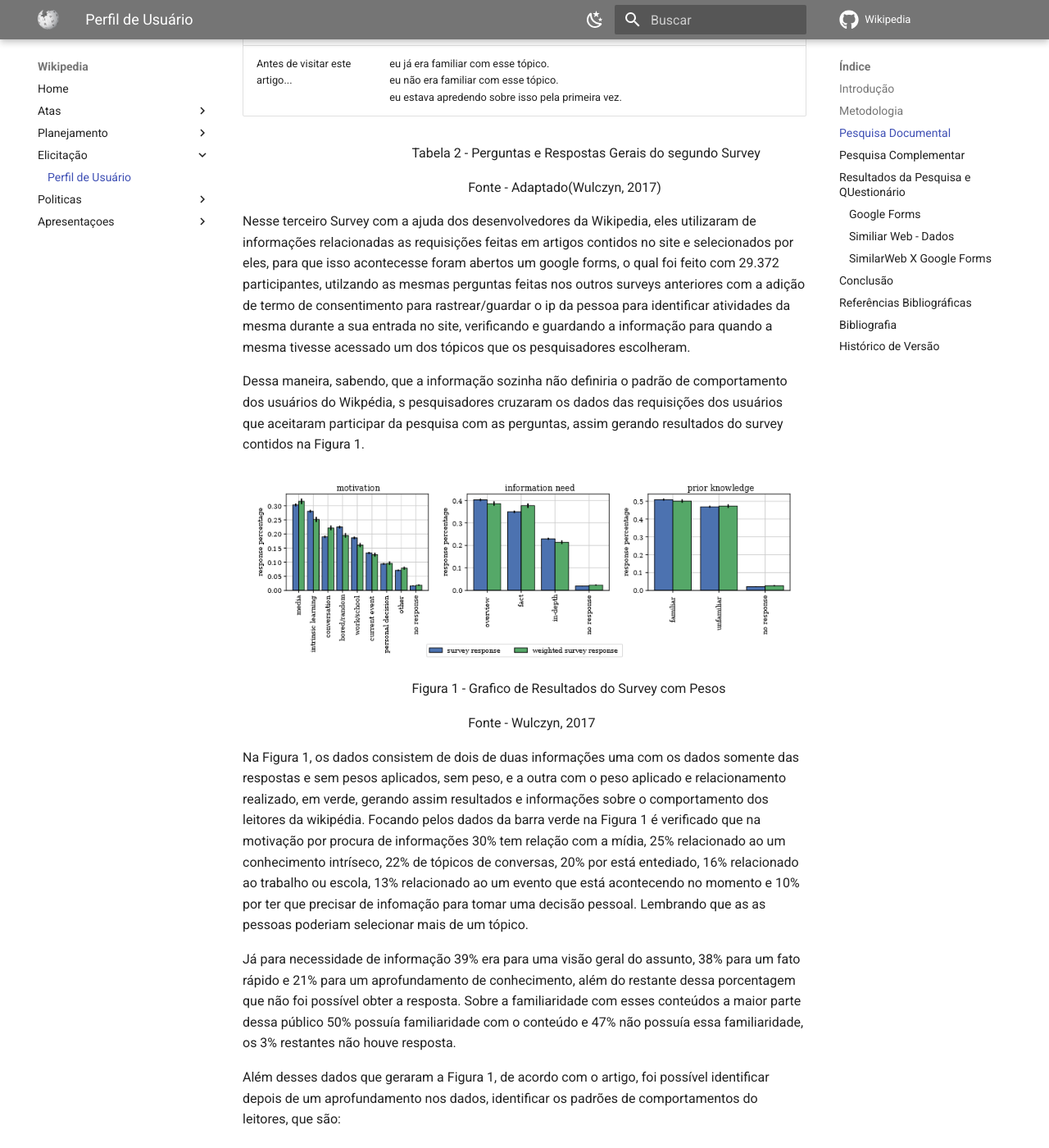
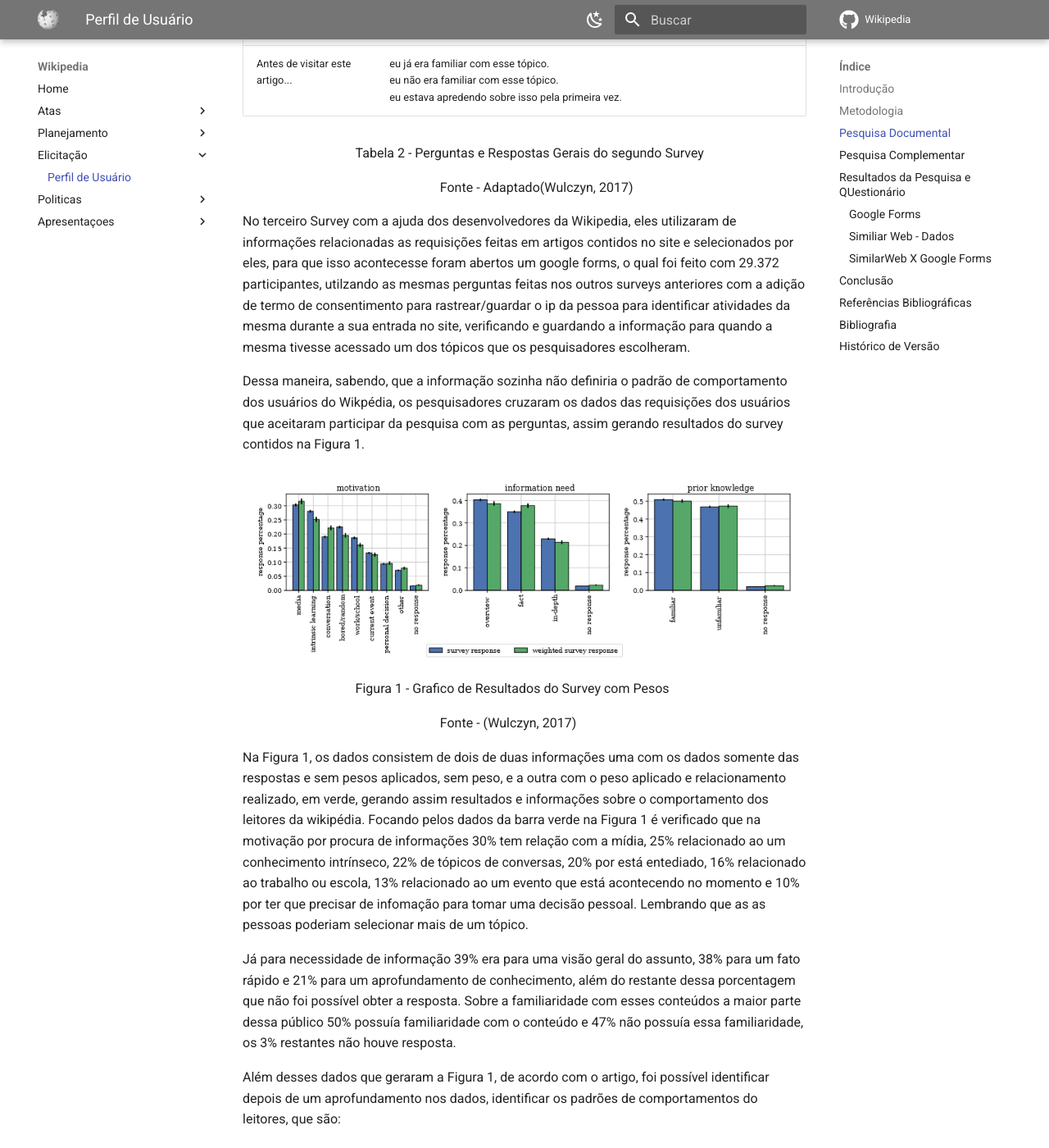
Before and after one commit to Interacao-Humano-Computador/2023.1-Wikipedia, an MkDocs documentation site: the page built from docs/elicitacao/perfilDeUsuario.md, in a window 1280 px wide and 1400 px high, scrolled down 1823 px. Shown: the whole window at 82% size. Built offline with MkDocs 1.6.1 and Material for MkDocs 9.7.7, drawn with Linux system fonts in a browser that asks for light colours; comment, search, counter and statistics services are not loaded; some of the changed text lies outside the part shown.

Commit message:
revisão do texto

```diff
--- a/docs/elicitacao/perfilDeUsuario.md
+++ b/docs/elicitacao/perfilDeUsuario.md
@@ -12,15 +12,15 @@
 
 Com a pesquisa feita em cima do "Why We Read Wikipedia"(Wulczyn, 2017), foram obtidos a motivação e certos que comportamentos do porque os leitores, leem na Wikipédia variando dos mais diversos motivos que serão explicados a seguir.
 
-A pesquisa feita por esses pesquisadores de Stanford e da própria Wikimedia Foundation, buscou entender as motivações e comportamentos por trás de quem lia o Wikipedia dessa maneira os levou a cria um primeiro Survey, que consistiam em obter essas informações desse determinado grupo de pessoas. Os resultados de sua pesquisa que foram feitas com 5000 pessoas, e que depois de dois processos de triagem que reduziram para 500 depois 100 pessoas, com o objetivo de identificar características que definiam um grupo de categorias com opinião em comum entre os participantes, acabou por gerar as seguintes categorias e descrições:
+A pesquisa feita pelos pesquisadores de Stanford e da própria Wikimedia Foundation, buscou entender as motivações e comportamentos por trás de quem lia o Wikipedia dessa maneira os levou a criar um primeiro Survey, que consistiam em obter essas informações desse determinado grupo de pessoas. Os resultados de sua pesquisa que foram feitas com 5000 pessoas, e que depois de dois processos de triagem que reduziram para 500 depois 100 pessoas, com o objetivo de identificar características que definiam um grupo de categorias com opinião em comum entre os participantes, acabou por gerar as seguintes categorias e descrições:
 
-| Motivação                 | Projeto do Trabalho/Escola, Decisão Pessoal, Evento Atual, Mídia, conversação,  tédio/aleatório, aprendizado intríseco |
-| --------------------------- | ------------------------------------------------------------------------------------------------------------------------------ |
-| Necessidade de Informação | Informação Rápida, Visão Geral, Aprofundamento de Conhecimento                                                             |
-| Conhecimento Prévio        | Familiar, Não Familiar                                                                                                        |
+| Motivação                 | Projeto do Trabalho/Escola, Decisão Pessoal, Evento Atual, Mídia, conversação,  tédio/aleatório, aprendizado intrínseco |
+| --------------------------- | ------------------------------------------------------------------------------------------------------------------------------- |
+| Necessidade de Informação | Informação Rápida, Visão Geral, Aprofundamento de Conhecimento                                                              |
+| Conhecimento Prévio        | Familiar, Não Familiar                                                                                                         |
 
-<p style="margin-left: 30%;">Tabela 1 - Categorias definidas a partir de Respotas do Survey</p>
-<p style="margin-left: 40%;">Fonte - Adaptado(Wulczyn, 2017)</p>
+<p style="margin-left: 20%;">Tabela 1 - Categorias definidas a partir de Respotas do Survey</p>
+<p style="margin-left: 35%;">Fonte - Adaptado(Wulczyn, 2017)</p>
 
 Após obter tal resultado, os pesquisadores realizaram um segundo Survey com cerca de 10.500 pessoas, aplicando um peso de 1 para 200 nas respostas, pela Espanha com duas perguntas com opções abertas para escrever e de multi-escolha e uma perguntando a familiaridade com o conteúdo, para identificar o porquê das pessoas estarem lendo tais artigos, para que, e nível de familiaridade com esse artigo,gerando as respostas da Tabela 2, com apenas 2,3% usando as opções de escreve a mão a repsosta, entretanto não geraram novas categorias. Após tais respostas, os pesquisadores partiram para construir um terceiro survey.
 
@@ -30,18 +30,18 @@
 | Eu estou lendo esse artigo para...  | procurar por um fato específico ou resposta rápida.<br />obter um visão geral do tópico.<br />aprofundar conhecimento sobre o tópico.                                                                                                                                                                                                                                                                      |
 | Antes de visitar este artigo...     | eu já era familiar com esse tópico.<br />eu não era familiar com esse tópico.<br />eu estava apredendo sobre isso pela primeira vez.                                                                                                                                                                                                                                                                        |
 
-<p style="margin-left: 30%;">Tabela 2 - Perguntas e Respostas Gerais do segundo Survey</p>
-<p style="margin-left: 40%;">Fonte - Adaptado(Wulczyn, 2017)</p>
+<p style="margin-left: 20%;">Tabela 2 - Perguntas e Respostas Gerais do segundo Survey</p>
+<p style="margin-left: 35%;">Fonte - Adaptado(Wulczyn, 2017)</p>
 
- Nesse terceiro Survey com a ajuda dos desenvolvedores da Wikipedia, eles utilizaram de informações relacionadas as requisições feitas em artigos contidos no site e selecionados por eles, para que isso acontecesse foram abertos um google forms, o qual foi feito com 29.372 participantes,  utilzando as mesmas perguntas feitas nos outros surveys anteriores com a adição de termo de consentimento para rastrear/guardar o ip da pessoa para identificar atividades da mesma durante a sua entrada no site, verificando e guardando a informação para quando a mesma tivesse acessado um dos tópicos que os pesquisadores escolheram.
+ No terceiro Survey com a ajuda dos desenvolvedores da Wikipedia, eles utilizaram de informações relacionadas as requisições feitas em artigos contidos no site e selecionados por eles, para que isso acontecesse foram abertos um google forms, o qual foi feito com 29.372 participantes,  utilzando as mesmas perguntas feitas nos outros surveys anteriores com a adição de termo de consentimento para rastrear/guardar o ip da pessoa para identificar atividades da mesma durante a sua entrada no site, verificando e guardando a informação para quando a mesma tivesse acessado um dos tópicos que os pesquisadores escolheram.
 
- Dessa maneira, sabendo, que a informação sozinha não definiria o padrão de comportamento dos usuários do Wikpédia, s pesquisadores cruzaram os dados das requisições dos usuários que aceitaram participar da pesquisa com as perguntas, assim gerando resultados do survey contidos na Figura 1.
+ Dessa maneira, sabendo, que a informação sozinha não definiria o padrão de comportamento dos usuários do Wikpédia, os pesquisadores cruzaram os dados das requisições dos usuários que aceitaram participar da pesquisa com as perguntas, assim gerando resultados do survey contidos na Figura 1.
 
 <img src="../../images/graficoForms/infoSurvey.png"/>
-<p style="margin-left: 30%;">Figura 1 - Grafico de Resultados do Survey com Pesos</p>
-<p style="margin-left: 40%;">Fonte - Wulczyn, 2017</p>
+<p style="margin-left: 20%;">Figura 1 - Grafico de Resultados do Survey com Pesos</p>
+<p style="margin-left: 35%;">Fonte - (Wulczyn, 2017)</p>
 
-Na Figura 1, os dados consistem de dois de duas informações uma com os dados somente das respostas e sem pesos aplicados, sem peso, e a outra com o peso aplicado e relacionamento realizado, em verde, gerando assim resultados e informações sobre o comportamento dos leitores da wikipédia. Focando pelos dados da barra verde na Figura 1 é verificado que na motivação por procura de informações 30% tem relação com a mídia, 25% relacionado ao um conhecimento intríseco, 22% de tópicos de conversas, 20% por está entediado, 16% relacionado ao trabalho ou escola, 13% relacionado ao um evento que está acontecendo no momento e 10% por ter que precisar de infomação para tomar uma decisão pessoal. Lembrando que as as pessoas poderiam selecionar mais de um tópico.
+Na Figura 1, os dados consistem de dois de duas informações uma com os dados somente das respostas e sem pesos aplicados, sem peso, e a outra com o peso aplicado e relacionamento realizado, em verde, gerando assim resultados e informações sobre o comportamento dos leitores da wikipédia. Focando pelos dados da barra verde na Figura 1 é verificado que na motivação por procura de informações 30% tem relação com a mídia, 25% relacionado ao um conhecimento intrínseco, 22% de tópicos de conversas, 20% por está entediado, 16% relacionado ao trabalho ou escola, 13% relacionado ao um evento que está acontecendo no momento e 10% por ter que precisar de infomação para tomar uma decisão pessoal. Lembrando que as as pessoas poderiam selecionar mais de um tópico.
 
 Já para necessidade de informação 39% era para uma visão geral do assunto, 38% para um fato rápido e 21% para um aprofundamento de conhecimento, além do restante dessa porcentagem que não foi possível obter a resposta. Sobre a familiaridade com esses conteúdos a maior parte dessa público 50% possuía familiaridade com o conteúdo e 47% não possuía essa familiaridade, os 3% restantes não houve resposta.
 
@@ -49,7 +49,7 @@
 
 - Quando o Wikipedia é usado para trabalhos, a sessões de acesso e visualização de página tendem a ser maiores, relacionadas mais para assuntos mais sérios do que artigos relacionados a entretenimento, e o acesso é mais feito pelo computador ou desktop.
 - O uso orientado a mídia é direcioando a artigos populares relacionados aos artigos de entretenimento que são menos relacionados a artigos da internet.
-- Aprendizado intríseco tende a envolver artigos de arte e ciência.
+- Aprendizado intrínseco tende a envolver artigos de arte e ciência.
 - Pessoas que navegam na Wikipédia por estarem entediados ou buscando aleatoriamente conteúdos, tendem a ser usuários que mais ficam no ativos na Wikipedia, e passarem em um ritmo acelerado os artigos que geralmente estão mais relacionados a artigos populares de entretenimento, mais do que relacionados a artigos científicos.
 - Eventos atuais tendem a direcionar os usuários para artigos de esportes e
   artigos relacionados à política, tais artigos tendem a ser populares,
@@ -110,7 +110,7 @@
 <p style="margin-left: 30%;">Figura 8 - Grafico da pergunta 7 do forms</p>
 <p style="margin-left: 40%;">Fonte - Autores,2023</p>
 
-Com relação à **pergunta 8**, na Figura 9, é mostrado que 100% das pessoas já utlizaram o sWikipédia como fonte de informação, o que demonstra que pelo menos em algum momento elas utilizaram para se obter informações para curiosidades, estudo, aprofudamento de conhecimento, seja para conteúdos os quais eles estejam familiares ou não.
+Com relação à **pergunta 8**, na Figura 9, é mostrado que 100% das pessoas já utlizaram o Wikipédia como fonte de informação, o que demonstra que pelo menos em algum momento elas utilizaram para se obter informações para curiosidades, estudo, aprofudamento de conhecimento, seja para conteúdos os quais eles estejam familiares ou não.
 
 <img src="../../images/graficoForms/pergunta8_fonteDeInfo.png"/>
 <p style="margin-left: 30%;">Figura 9 - Grafico da pergunta 8 do forms</p>
```
Also changed, not shown: other parts of docs/elicitacao/perfilDeUsuario.md (+1 -1 lines).
